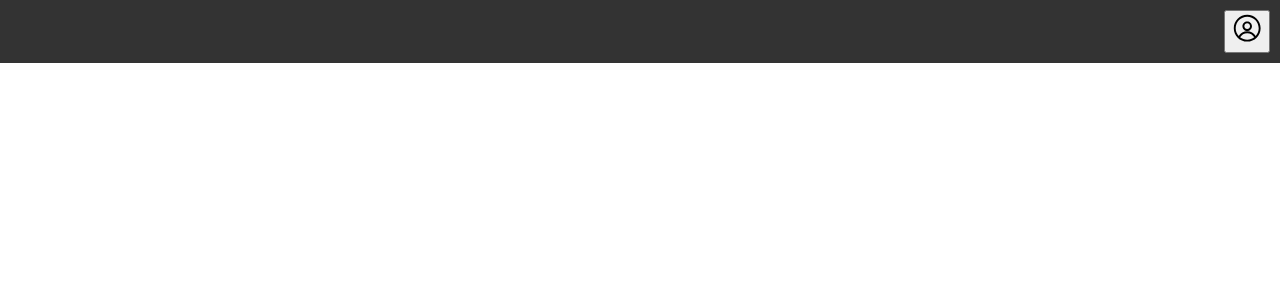
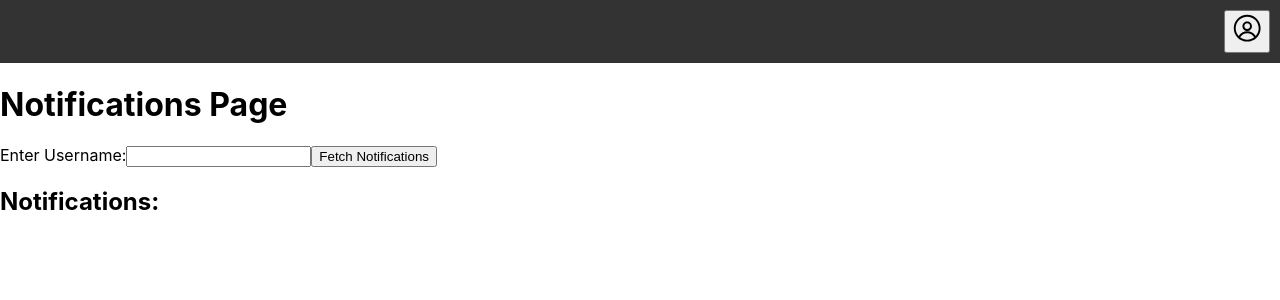
Before and after one commit to opalak12/ser460, a React (Create React App) app: page /notifications in a window 1280 px wide. Before the commit this address had no page. Shown: the top 300 px of the page. Built offline with nearby package versions, Linux system fonts and the light colour scheme.

Commit message:
Add daily notifications check

```diff
--- a/src/App.js
+++ b/src/App.js
@@ -7,6 +7,7 @@ import Subscribe from './components/Subscribe';
 import DailyPlanPage from './components/DailyPlanPage';
 import LandingPage from './components/LandingPage';
 import WeeklyPlanPage from './components/WeeklyPlanPage';
+import NotificationsPage from './components/NotificationsPage';
 
 function App() {
   return (
@@ -18,6 +19,8 @@ function App() {
       <Route path="/" element={<LandingPage />} />
       <Route path="/daily-plan" element={<DailyPlanPage />} />
       <Route path="/weekly-plan" element={<WeeklyPlanPage />} />
+      <Route path="/notifications" element={<NotificationsPage />} />
+      <Route path="/" element={<LandingPage />} />
     </Routes>
   </Router>
   );
--- a/src/components/LandingPage.js
+++ b/src/components/LandingPage.js
@@ -12,6 +12,9 @@ function LandingPage() {
         <Link to="/weekly-plan">
           <button>Weekly Plan Publishing</button>
         </Link>
+        <Link to="/notifications">
+          <button>Notifications</button>
+        </Link>
       </div>
     </div>
   );
--- /dev/null
+++ b/src/components/NotificationsPage.js
@@ -0,0 +1,54 @@
+import React, { useState } from 'react';
+import axios from 'axios';
+
+function NotificationsPage() {
+  const [username, setUsername] = useState('');
+  const [notifications, setNotifications] = useState([]);
+
+  const handleUsernameChange = (event) => {
+    setUsername(event.target.value);
+  };
+
+  const handleFetchNotifications = (event) => {
+    event.preventDefault();
+    axios.get(`http://localhost:8080/notifications/daily/${username}`)
+      .then(response => {
+        setNotifications(response.data);
+      })
+      .catch(error => {
+        console.error('Error fetching notifications:', error);
+      });
+  };
+
+  return (
+    <div className="notifications-page">
+      <h1>Notifications Page</h1>
+      <form onSubmit={handleFetchNotifications}>
+        <label>
+          Enter Username:
+          <input type="text" value={username} onChange={handleUsernameChange} />
+        </label>
+        <button type="submit">Fetch Notifications</button>
+      </form>
+      <div className="notifications-list">
+        <h2>Notifications:</h2>
+        <ul>
+          {notifications.map(notification => (
+            <li key={notification.id}>
+              <p>Subscription Type: {notification.subscription.subscriptionType}</p>
+              <p>Cuisine: {notification.subscription.cuisine.name}</p>
+              <p>Plan:</p>
+              <ul>
+                <li>Breakfast: {notification.plan.breakfast.name}</li>
+                <li>Lunch: {notification.plan.lunch.name}</li>
+                <li>Dinner: {notification.plan.dinner.name}</li>
+              </ul>
+            </li>
+          ))}
+        </ul>
+      </div>
+    </div>
+  );
+}
+
+export default NotificationsPage;
```
